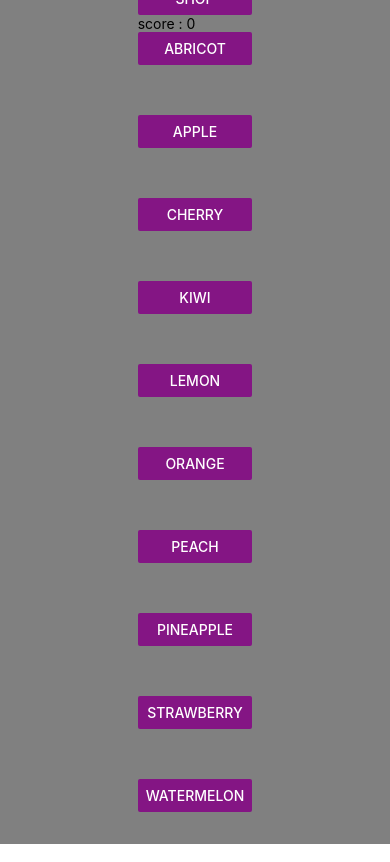
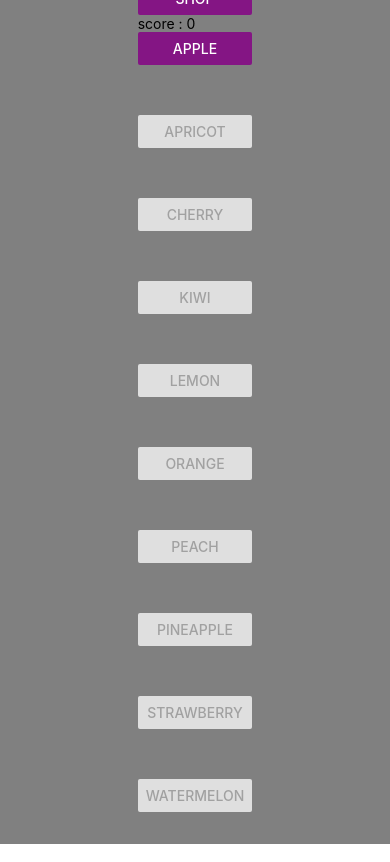
Before and after one commit to hugo-cerezo/clicker, a React Native app: screen / in a window 390 px wide. Built offline with nearby package versions, Linux system fonts and the light colour scheme.

Commit message:
added shop upgrades

```diff
--- a/App.js
+++ b/App.js
@@ -1,7 +1,6 @@
-import { StatusBar } from 'expo-status-bar';
 import React from 'react';
-import { StyleSheet, Text, View } from 'react-native';
-import Main from './Main';
+import {StyleSheet, View} from 'react-native';
+import Main from './Components/main';
 import 'bootstrap/dist/css/bootstrap.min.css';
 
 export default function App() {
--- a/fruits.js
+++ b/Components/fruits.js
@@ -1,21 +1,11 @@
 import React, {Component} from "react";
-import {StyleSheet, View, Button} from "react-native";
+import {Button, StyleSheet, View} from "react-native";
 
 class Fruits extends Component {
     constructor(props) {
         super(props);
         this.state = {
-            componentName: "Fruits",
             name: this.props.name,
-            lvl: 1,
-            time: 1000 / 60 * (this.props.id * 1.15),
-            value: 1 * (this.props.id * 1.15),
-            auto: 0,
-            upgrade: 10 * (this.props.id * 1.15),
-            buy: 25 * (this.props.id * 1.15),
-            unlock: 0,
-            speed: 20 * (this.props.id * 1.15),
-            isAuto: 0,
             timer: 0,
         };
 
@@ -24,7 +14,7 @@ class Fruits extends Component {
     }
 
     updateScore() {
-        this.props.f(this.state.value)
+        this.props.handleScore(this.props.lvl * this.props.value * 1.15)
     }
 
     increment() {
@@ -32,7 +22,7 @@ class Fruits extends Component {
             const interval = setInterval(() => {
                 this.setState((prev) => ({timer: prev.timer + 1}));
                 if (this.state.timer === 100) {
-                    if (this.state.isAuto === 0) {
+                    if (this.props.isAuto === false) {
                         this.setState(() => ({timer: 0}));
                         this.updateScore();
                         return clearInterval(interval);
@@ -41,7 +31,7 @@ class Fruits extends Component {
                     this.setState(() => ({timer: 0}));
                     this.updateScore()
                 }
-            }, this.state.time)
+            }, 1000 / 60 * (this.props.lvl * 1.15))
         }
     };
 
@@ -53,9 +43,10 @@ class Fruits extends Component {
                     title={this.state.name}
                     color="#841584"
                     accessibilityLabel="Learn more about this purple button"
+                    disabled={!this.props.isUnlocked}
                 />
                 <View style={styles.box}>
-                    <View style={{width: this.state.timer + "%", height: '20px', backgroundColor: "white"}}></View>
+                    <View style={{width: this.state.timer + "%", height: '20px', backgroundColor: "white"}}/>
                 </View>
             </View>
         );
--- /dev/null
+++ b/Components/main.js
@@ -0,0 +1,99 @@
+import React, {Component} from "react";
+import {StyleSheet, Text, View} from "react-native";
+import Fruits from "./fruits";
+import Shop from "./shop";
+
+
+class Main extends Component {
+    constructor(props) {
+        super(props);
+        this.state = {
+            componentName: "Main",
+            score: 0,
+            shopVisible: false,
+            fruits: {
+                apple: {lvl: 1, isAuto: false, value: 1, isUnlocked: true},
+                apricot: {lvl: 1, isAuto: false, value: 2, isUnlocked: false},
+                cherry: {lvl: 1, isAuto: false, value: 3, isUnlocked: false},
+                kiwi: {lvl: 1, isAuto: false, value: 4, isUnlocked: false},
+                lemon: {lvl: 1, isAuto: false, value: 5, isUnlocked: false},
+                orange: {lvl: 1, isAuto: false, value: 6, isUnlocked: false},
+                peach: {lvl: 1, isAuto: false, value: 7, isUnlocked: false},
+                pineapple: {lvl: 1, isAuto: false, value: 8, isUnlocked: false},
+                strawberry: {lvl: 1, isAuto: false, value: 9, isUnlocked: false},
+                watermelon: {lvl: 1, isAuto: false, value: 10, isUnlocked: false},
+            },
+        };
+
+        this.handleScore = this.handleScore.bind(this);
+        this.handleAuto = this.handleAuto.bind(this);
+        this.handleLvl = this.handleLvl.bind(this);
+        this.handleUnlock = this.handleUnlock.bind(this);
+    }
+
+
+    handleScore(amount) {
+        let state = this.state.score += amount;
+        this.setState((prev) => (state));
+    }
+
+    handleLvl(fruit) {
+        if (this.state.score > this.state.fruits[fruit].lvl * this.state.fruits[fruit].value) {
+            let state = this.state;
+            state.fruits[fruit].lvl++;
+            state.score -= this.state.fruits[fruit].lvl * this.state.fruits[fruit].value;
+            this.setState(() => (state));
+        }
+
+
+    }
+
+    handleAuto(fruit) {
+        if (this.state.score > this.state.fruits[fruit].lvl * this.state.fruits[fruit].value) {
+            let state = this.state;
+            state.fruits[fruit].isAuto = true;
+            state.score -= this.state.fruits[fruit].lvl * this.state.fruits[fruit].value * 1000;
+            this.setState(() => (state));
+        }
+    }
+
+    handleUnlock(fruit) {
+        let state = this.state.fruits[fruit].isUnlocked = true;
+        this.setState(() => (state));
+    }
+
+    renderFruits() {
+        return Object.keys(this.state.fruits).map((item, key) =>
+            <Fruits key={key}
+                    name={item}
+                    value={this.state.fruits[item].value}
+                    handleScore={this.handleScore}
+                    lvl={this.state.fruits[item].lvl}
+                    isAuto={this.state.fruits[item].isAuto}
+                    isUnlocked={this.state.fruits[item].isUnlocked}
+            />
+        );
+    }
+
+    render() {
+        return (
+            <View>
+                <Shop fruits={this.state.fruits}
+                      handleLvl={this.handleLvl}
+                      handleAuto={this.handleAuto}
+                      handleUnlock={this.handleUnlock}
+                />
+                <Text>score : {Math.floor(this.state.score)}</Text>
+                {this.renderFruits()}
+            </View>
+        );
+    }
+}
+
+const styles = StyleSheet.create({
+    myClass: {
+        backgroundColor: "black"
+    },
+});
+
+export default Main;
--- a/score.js
+++ b/Components/score.js
@@ -1,5 +1,5 @@
-import React, { Component } from "react";
-import { View, Text, StyleSheet, Button } from "react-native";
+import React, {Component} from "react";
+import {Button, Text, View} from "react-native";
 
 class Score extends Component {
     constructor(props) {
--- a/shop.js
+++ b/Components/shop.js
@@ -1,32 +1,51 @@
 import React, {Component} from "react";
-import {View, Button, StyleSheet} from "react-native";
+import {Button, StyleSheet, Text, View} from "react-native";
 
 class Shop extends Component {
     constructor(props) {
         super(props);
         this.state = {
-            componentName: "Shop",
-            fruits: this.props.fruits,
             visible: "none",
         }
 
         this.toggleShopElements = this.toggleShopElements.bind(this);
     }
 
+    updateUnlock(fruit) {
+        this.props.handleUnlock(fruit);
+    }
+
+    updateLvl(fruit) {
+        if (this.props.fruits[fruit].isUnlocked === false) return;
+        this.props.handleLvl(fruit)
+    }
+
+    updateAuto(fruit) {
+        if (this.props.fruits[fruit].isUnlocked === false) return;
+        this.props.handleAuto(fruit);
+    }
+
     renderShopElements() {
-        return this.state.fruits.map((item, key) => {
+        return Object.keys(this.props.fruits).map((fruit) => {
             return (
-                <View key={item} style={styles.buttonWrapper}>
-                    <View style={styles.text}>{item}</View>
+                <View key={fruit} style={styles.buttonWrapper}>
                     <Button
-                        title="time"
+                        title={fruit}
                         color="#841584"
-                        onPress={() => null}
+                        onPress={() => this.updateUnlock(fruit)}
+                        disabled={this.props.fruits[fruit].isUnlocked}
                     />
                     <Button
-                        title="value"
+                        title={"lvl:" + this.props.fruits[fruit].lvl + " ($" + this.props.fruits[fruit].lvl * this.props.fruits[fruit].value + ')'}
                         color="#841584"
-                        onPress={() => null}
+                        onPress={() => this.updateLvl(fruit)}
+                        disabled={!this.props.fruits[fruit].isUnlocked}
+                    />
+                    <Button
+                        title={"auto ($" + this.props.fruits[fruit].lvl * this.props.fruits[fruit].value * 1000 + ")"}
+                        color="#841584"
+                        onPress={() => this.updateAuto(fruit)}
+                        disabled={this.props.fruits[fruit].isUnlocked === true && this.props.fruits[fruit].isAuto === true}
                     />
                 </View>
 
@@ -43,7 +62,7 @@ class Shop extends Component {
             <View>
                 <Button
                     onPress={this.toggleShopElements}
-                    title={this.state.componentName}
+                    title={"shop"}
                     color="#841584"
                 />
                 <View style={{display: this.state.visible, backgroundColor: "#841584"}} hidden={true}>
--- a/Main.js
+++ /dev/null
@@ -1,53 +0,0 @@
-import React, { Component } from "react";
-import { View, Text, StyleSheet, Button } from "react-native";
-import Fruits from "./Fruits";
-// import Score from "./Score";
-import Shop from "./Shop";
-
-class Main extends Component {
-    constructor(props) {
-        super(props);
-        this.state = {
-            componentName: "Main",
-            fruits: ['abricot', 'apple', 'cherry', 'kiwi', 'lemon', 'orange', 'peach', 'pineapple', 'strawberry', 'watermelon'],
-            score: 0,
-        };
-
-        this.handleIncrement = this.handleIncrement.bind(this);
-    }
-
-    handleIncrement(amount) {
-        this.setState((prev) => ({ score: prev.score + amount }));
-    }
-
-    renderFruits() {
-        return this.state.fruits.map((item, key) => {
-            key += 1;
-            return (
-                <View key={key}>
-                    <Fruits key={key} name={item} id={key} f={this.handleIncrement} />
-                </View>
-
-            );
-        });
-    }
-
-    render() {
-        console.log(this.state)
-        return (
-            <View>
-                <Shop fruits={this.state.fruits}/>
-                <Text>score : {Math.floor(this.state.score)}</Text>
-                {this.renderFruits()}
-            </View>
-        );
-    }
-}
-
-const styles = StyleSheet.create({
-    myClass: {
-        backgroundColor: "black"
-    },
-});
-
-export default Main;
--- a/index.js
+++ b/index.js
@@ -1,4 +1,4 @@
-import { registerRootComponent } from 'expo';
+import {registerRootComponent} from 'expo';
 
 import App from './App';
 
```
